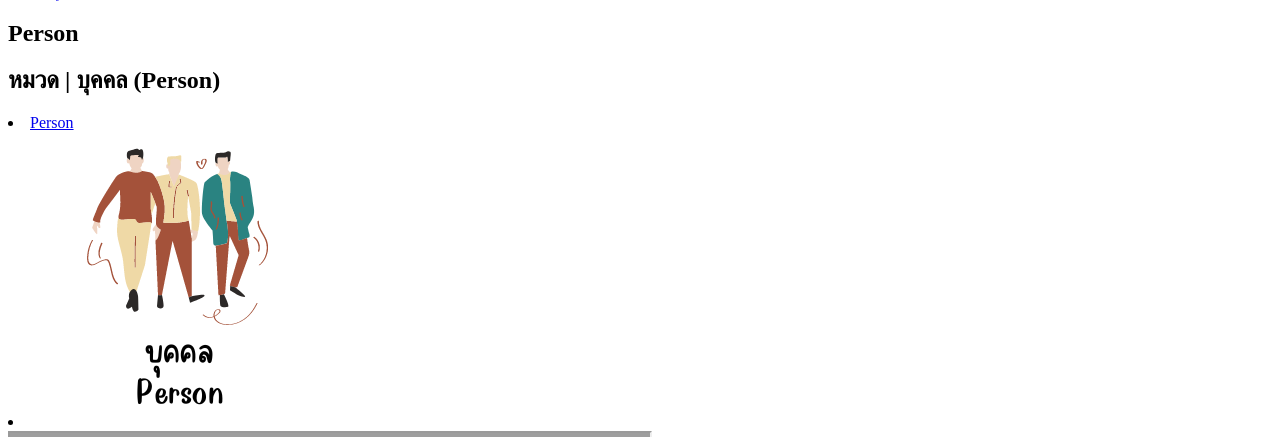
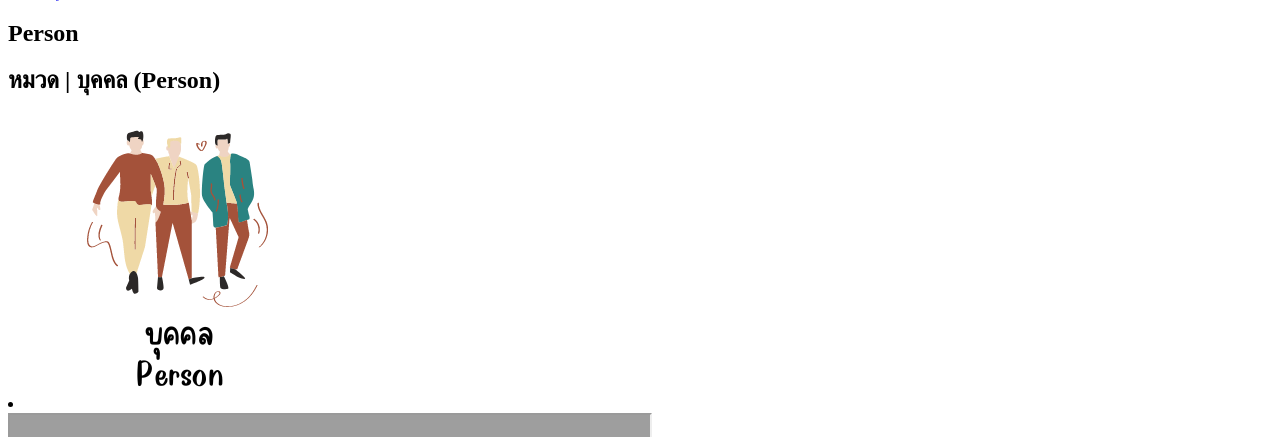
Before and after one commit to NutSuwijuk/CPE327_Project, a Django app: page /Person in a window 1280 px wide. Shown: the part 44-481 px from the top of the page. Run offline with Django 3.2, Linux system fonts and the light colour scheme; grey boxes are pictures that could not be loaded.

Commit message:
page person

```diff
--- a/report/templates/person.html
+++ b/report/templates/person.html
@@ -45,7 +45,6 @@
 {% endblock %} -->
     <div>
         <h2>หมวด | บุคคล (Person)</h2>
-        <li><a href="Person">Person</a></li>
             <li><a href="Person"><img src="/static/type/person.png"></a></li>
 
     </div>
```
